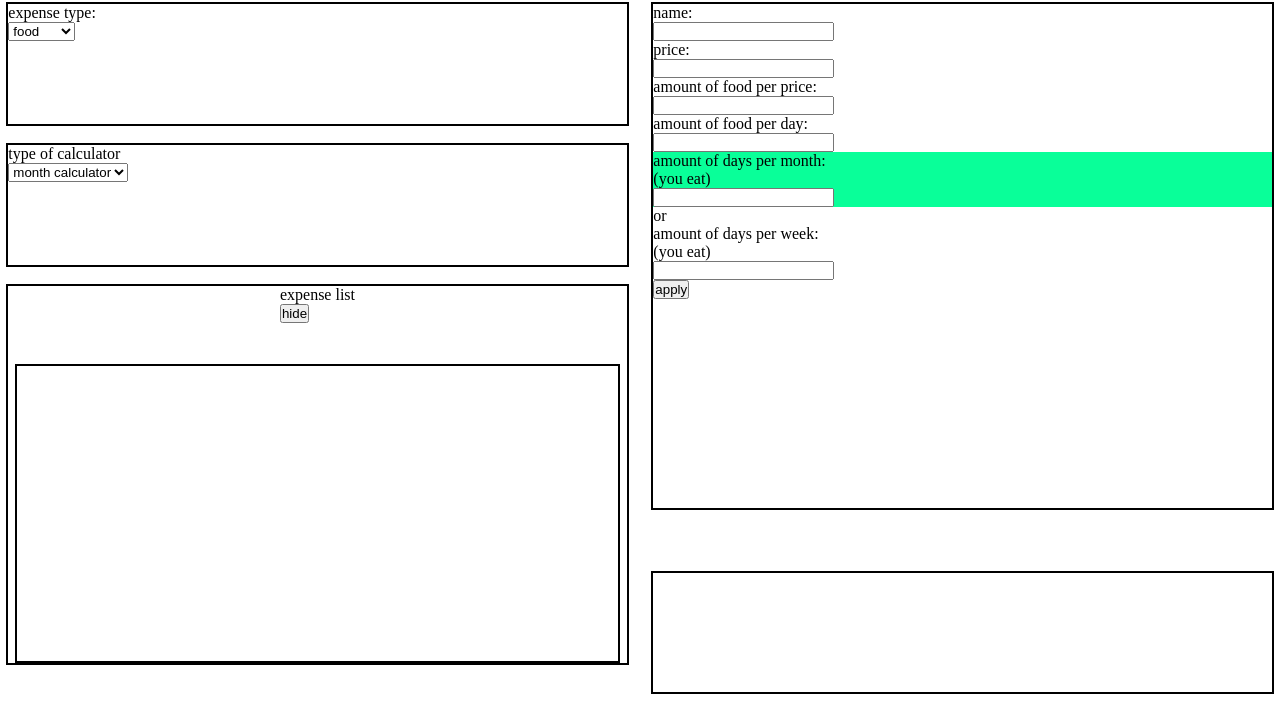
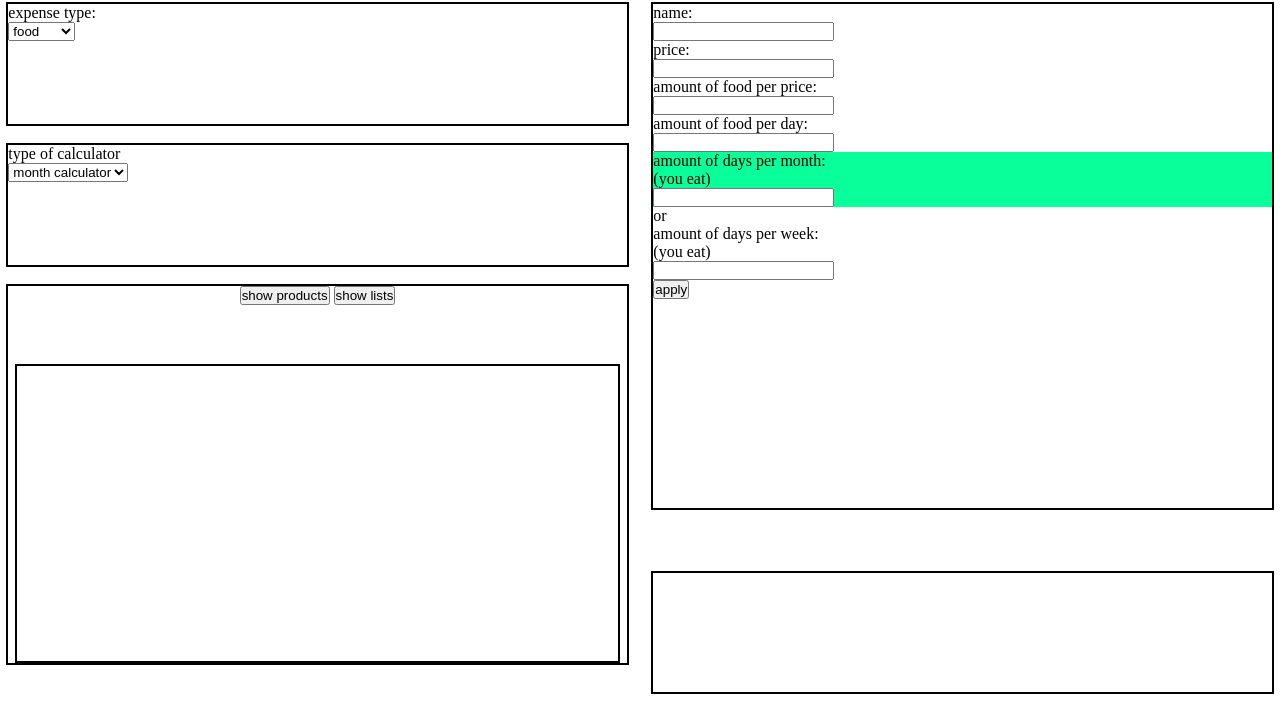
Before and after one commit to gabbeeto/expensesCalculator, a website built with webpack: page input/index.html in a window 1280 px wide. Shown: the part 85-800 px from the top of the page. Built offline with nearby package versions, Linux system fonts and the light colour scheme.

Commit message:
add new button

```diff
--- a/input/index.html
+++ b/input/index.html
@@ -34,8 +34,8 @@
 
       <article id='listContainer'>
         <div>
-          <p>expense list</p>
-          <button>hide</button>
+          <button>show products</button>
+          <button>show lists</button>
         </div>
         <div id="list">
         </div>
```
